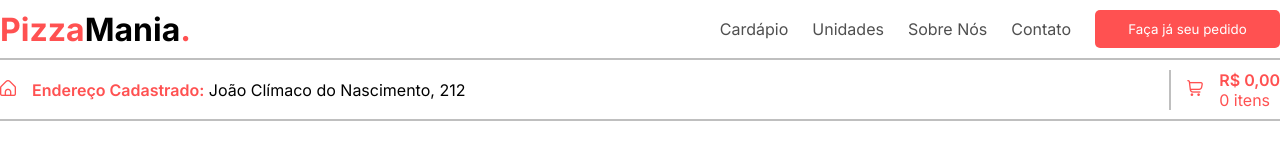
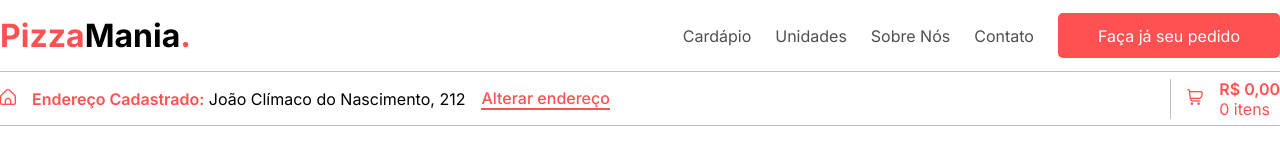
Before and after one commit to lucas-albuq/PizzaMania, a plain HTML site: page assets/html/header.html in a window 1280 px wide. Drawn offline with nearby package versions, Linux system fonts and the light colour scheme; files whose address does not match are found by name.

Commit message:
html e css básico header finalizado

```diff
--- a/assets/css/pizzamania.css
+++ b/assets/css/pizzamania.css
@@ -1,39 +1,66 @@
 @import url('https://fonts.googleapis.com/css2?family=Inter:wght@100;200;300;400;500;600;700;800;900&display=swap');
-*{
+
+:root {
+  --primary-color: #FF5151;
+  --secondary-color: #000;
+  --text-color: #4F4F4F;
+  --text-hover-color: #838383;
+  --background-color: #FFF;
+  --button-background: #FF5151;
+  --button-hover-background: #c03232;
+  --divider-color: #BFBFBF;
+}
+
+* {
   padding: 0;
   margin: 0;
   scroll-behavior: smooth;
-    font-family: Inter;
+  font-family: 'Inter', sans-serif;
   box-sizing: border-box;
 }
-header{
+
+header {
   display: flex;
   flex-direction: column;
   align-items: center;
 }
-.header1, .header2{
+
+.header1, .header2 {
   display: flex;
   max-width: 80em;
   justify-content: space-between;
   align-items: center;
   width: 100%;
-    padding: .6em 0;
 }
-.header1 h1{
-    color: #FF5151;
+
+.header1 {
+  padding: .8em 0;
 }
-.header1 h1 span{
-    color: #000;
+
+.header2 {
+  padding: .4em 0;
 }
-.header1_menus{
+
+.header1 h1 a {
+  color: var(--primary-color);
+  font-size: 2rem;
+}
+
+.header1 h1 span {
+  color: var(--secondary-color);
+}
+
+.header1_menus {
   display: flex;
   gap: 1.5em;
 }
-.header1 nav{
+
+.header1 nav {
   display: flex;
   align-items: center;
 }
-.header1 ul{
+
+.header1 ul {
   display: flex;
   list-style-type: none;
   align-items: center;
@@ -41,35 +68,77 @@ header{
   gap: 1.5em;
   align-items: center;
 }
-.header1 a{
+
+.header1 a {
   text-decoration: none;
-    color: #4F4F4F;
+  color: var(--text-color);
+  font-size: 1rem;
+  transition: color .2s;
 }
-.header1 button{
+
+.header1 nav a:hover {
+  color: var(--text-hover-color);
+}
+
+.header1 button {
   padding: .8em 2.5em;
   border-radius: 5px;
   line-height: initial;
   align-self: center;
-    background-color: #FF5151;
+  background-color: var(--button-background);
   border: none;
   color: #FFF;
+  font-size: 1rem;
+  cursor: pointer;
+  transition: background .2s;
 }
-.divider{
-    border-bottom: 2px solid #BFBFBF;
+
+.header1 button:hover {
+  background-color: var(--button-hover-background);
+}
+
+.divider {
+  border-bottom: 1px solid var(--divider-color);
   width: 100%;
 }
-.header2 .endereco, .header2 .carrinho{
+
+.header2 .endereco, .header2 .carrinho {
   display: flex;
   gap: 1em;
   align-items: center;
 }
-.header2 .carrinho{
-    border-left: 2px solid #bfbfbf;
+
+.header2 .carrinho {
+  border-left: 1px solid var(--divider-color);
   padding-left: 1em;
+  cursor: pointer;
 }
-.fi, .header2 span, .carrinho p{
-    color: #FF5151;
+
+.header2 .fi, .header2 span, .carrinho p {
+  color: var(--primary-color);
+  transition: color .2s;
 }
-.header2 span, .carrinho p:first-child{
+
+.header2 .endereco button {
+  background: none;
+  border: none;
+  font-size: 1rem;
+  color: var(--primary-color);
+  font-weight: 500;
+  border-bottom: 2px solid var(--primary-color);
+  cursor: pointer;
+  transition: color .2s;
+}
+
+.header2 .endereco button:hover {
+  color: var(--button-hover-background);
+  border-color: var(--button-hover-background);
+}
+
+.header2 .carrinho:hover .valor p, .carrinho:hover .fi {
+  color: var(--button-hover-background);
+}
+
+.header2 span, .carrinho p:first-child {
   font-weight: 600;
 }
--- a/assets/html/header.html
+++ b/assets/html/header.html
@@ -10,7 +10,7 @@
 <body>
     <header>
         <div class="header1">
-            <h1>Pizza<span>Mania</span>.</h1>
+            <h1><a href="#">Pizza<span>Mania</span>.</a></h1>
             <div class="header1_menus">
                 <nav>
                     <ul>
@@ -30,6 +30,7 @@
             <div class="endereco">
                 <i class="fi fi-rr-home"></i>
                 <p><span>Endereço Cadastrado:</span> João Clímaco do Nascimento, 212</p>
+                <button>Alterar endereço</button>
             </div>
             <div class="carrinho">
                 <i class="fi fi-rr-shopping-cart"></i>
```
Lines whose indentation alone changed are shown as unchanged.
